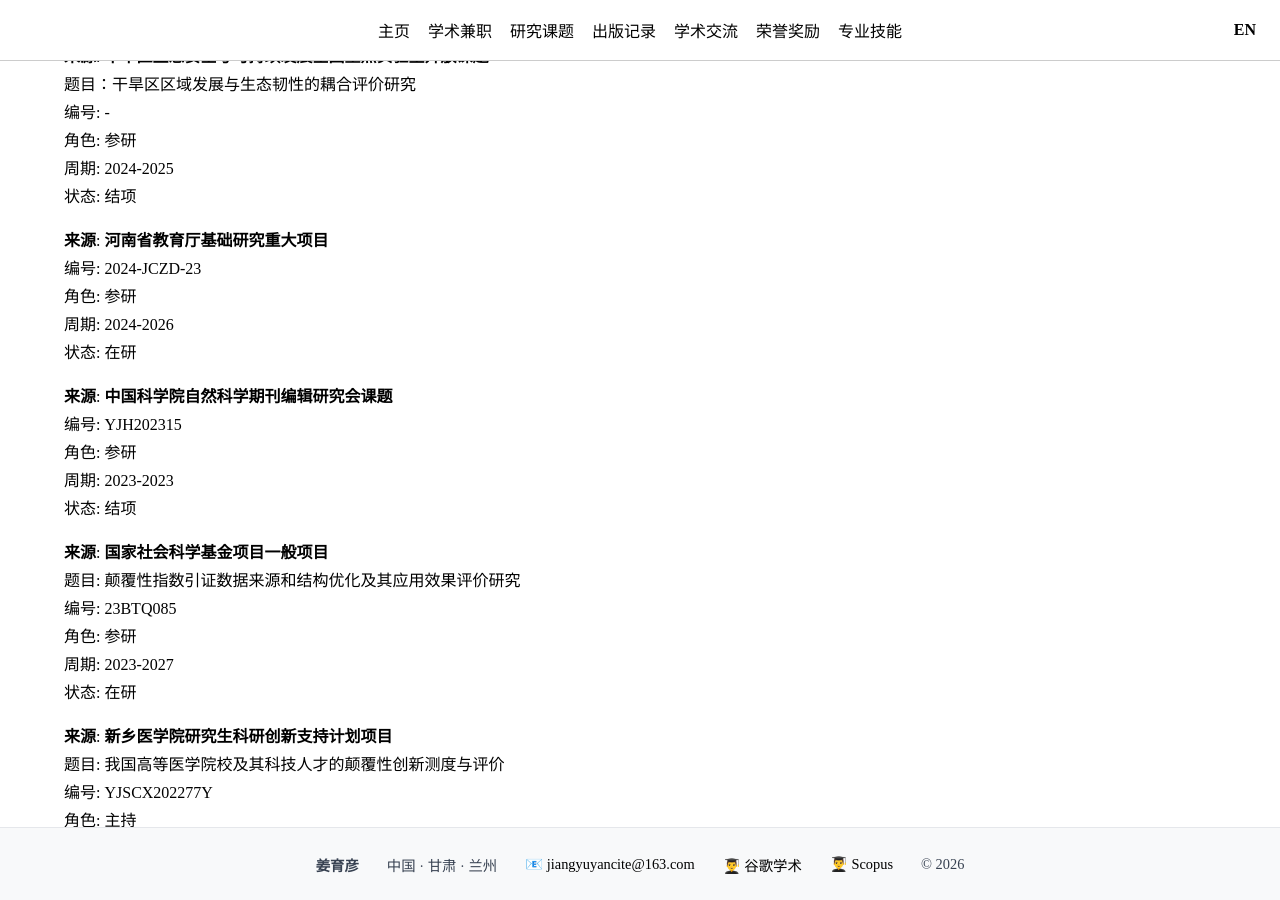
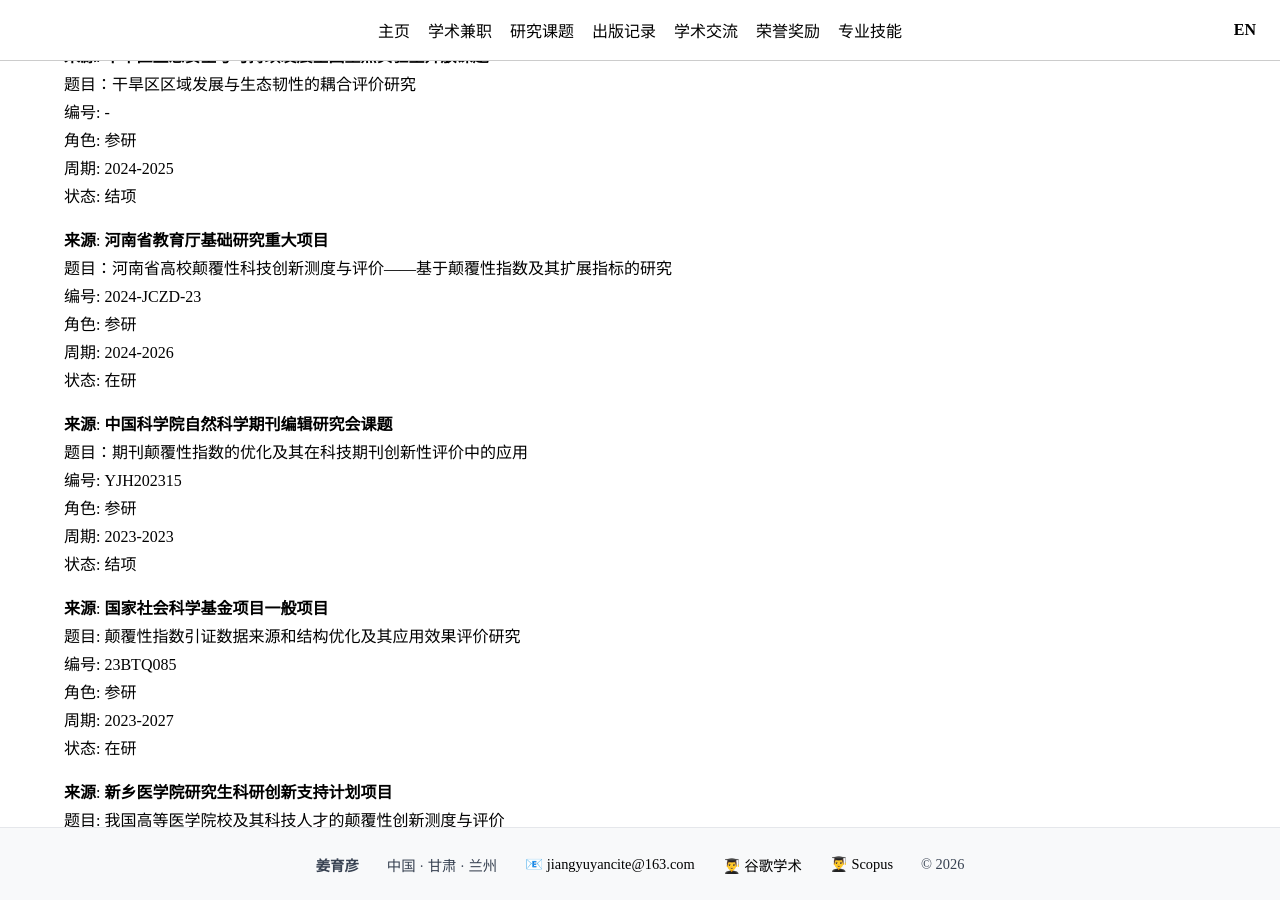
Before and after one commit to jiang-yuyan/Yuyan-Jiang-CV, a Jekyll site: the page built from project/projects-zh.md, in a window 1280 px wide and 900 px high, scrolled down 1383 px. Built offline with Jekyll 4.4.1, drawn with Linux system fonts in a browser that asks for light colours.

Commit message:
update project

```diff
--- a/project/projects-zh.md
+++ b/project/projects-zh.md
@@ -62,12 +62,14 @@ title: projects-zh
 状态: 结项
 
 **来源**: **河南省教育厅基础研究重大项目**
+题目：河南省高校颠覆性科技创新测度与评价——基于颠覆性指数及其扩展指标的研究
 编号: 2024-JCZD-23
 角色: 参研
 周期: 2024-2026
 状态: 在研
 
 **来源**: **中国科学院自然科学期刊编辑研究会课题**
+题目：期刊颠覆性指数的优化及其在科技期刊创新性评价中的应用
 编号: YJH202315
 角色: 参研
 周期: 2023-2023
```
Also changed, not shown: publication/publications-zh.md (+1 -0 lines), publication/publications.md (+1 -0 lines).
